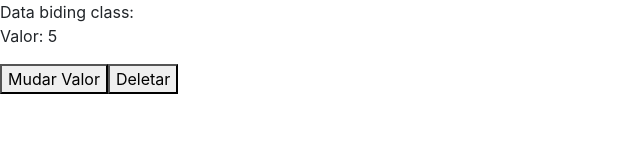
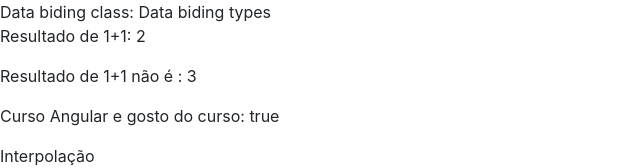
Before and after one commit to guilhermepereiraa95/AngularCourse, an Angular app: page / in a window 1280 px wide. Shown: the top 168 px of the page, without its empty margins (0-640 px from the left). Built offline with nearby package versions, Linux system fonts and the light colour scheme.

Commit message:
DOM Access and ViewChild

```diff
--- a/src/app/app.component.html
+++ b/src/app/app.component.html
@@ -1,7 +1,9 @@
 <section>
   <article>
-    <p>Data biding class: <!--<app-data-biding></app-data-biding>--> <app-ciclo *ngIf="!deletarCiclo" [valorInicial]="valor"></app-ciclo> </p>
+    <p>Data biding class: <app-data-biding></app-data-biding> </p>
+    <!--
+    <app-ciclo *ngIf="!deletarCiclo" [valorInicial]="valor"></app-ciclo>
     <button (click)="mudarValor()">Mudar Valor</button>
-    <button (click)="destruirCiclo()">Deletar</button>
+    <button (click)="destruirCiclo()">Deletar</button>-->
   </article>
 </section>
--- a/src/app/data-biding/data-biding.component.html
+++ b/src/app/data-biding/data-biding.component.html
@@ -1,5 +1,4 @@
 
-<!--
 {{ url }}
 
 
@@ -11,8 +10,7 @@
     <p>Property biding:</p><img [src]="urlImagem">
     <p>Property biding formato padrão: </p><img bind-src="urlImagem">
 </article>
--->
-<!--
+
 <article>
     <p>Class e Style Biding</p>
     <div>
@@ -40,9 +38,7 @@
     [style.display]="classe.value == 'alert-danger' ? 'block' : 'none'">ERRO! A helena esquenta o alface no microondas.</div>
 
 </article>
--->
 
-<!--
 <article>
     <h3>Event biding</h3>
     <button class="btn btn-primary"
@@ -70,7 +66,7 @@
 
 </article>
 
-<app-meu-form></app-meu-form>-->
+<app-meu-form></app-meu-form>
 
 <section class="input-output-properties">
     <article>
--- a/src/app/input-properties/input-properties.component.ts
+++ b/src/app/input-properties/input-properties.component.ts
@@ -7,7 +7,7 @@
 })
 export class InputPropertiesComponent implements OnInit {
 
-  @Input('nome') nomeCurso: string = '';
+  @Input('nome') nomeCurso: string = 'asdsa';
 
   constructor() { }
 
--- a/src/app/output-properties/output-properties.component.html
+++ b/src/app/output-properties/output-properties.component.html
@@ -1,5 +1,5 @@
 <div>
     <button class="btn btn-primary" (click)="incrementaValor()">+</button>
-    <input type="text" [value]="valor" readonly>
+    <input type="text" [value]="valor" readonly #campoInput>
     <button class="btn btn-primary" (click)="decrementaValor()">-</button>
 </div>
```
Also changed, not shown: src/app/data-biding/data-biding.module.ts (deleted, +0 -12 lines), src/app/output-properties/output-properties.component.ts (+7 -1 lines).
